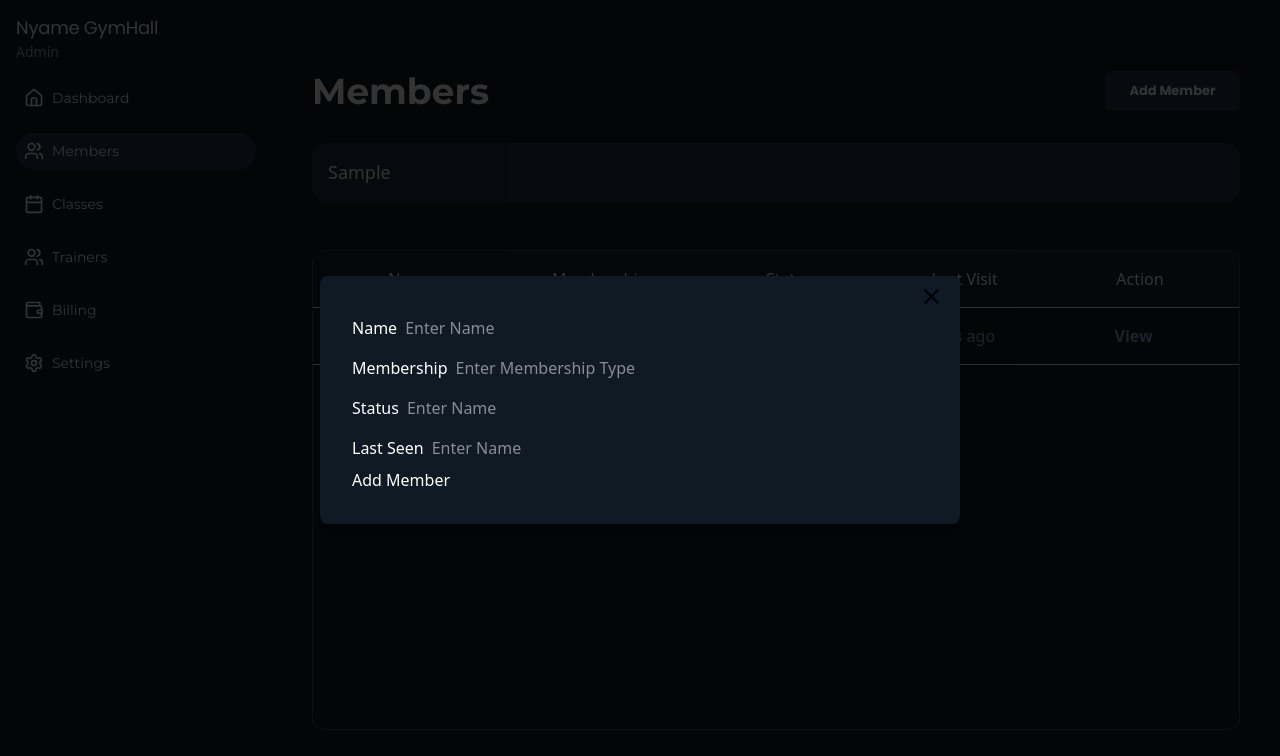
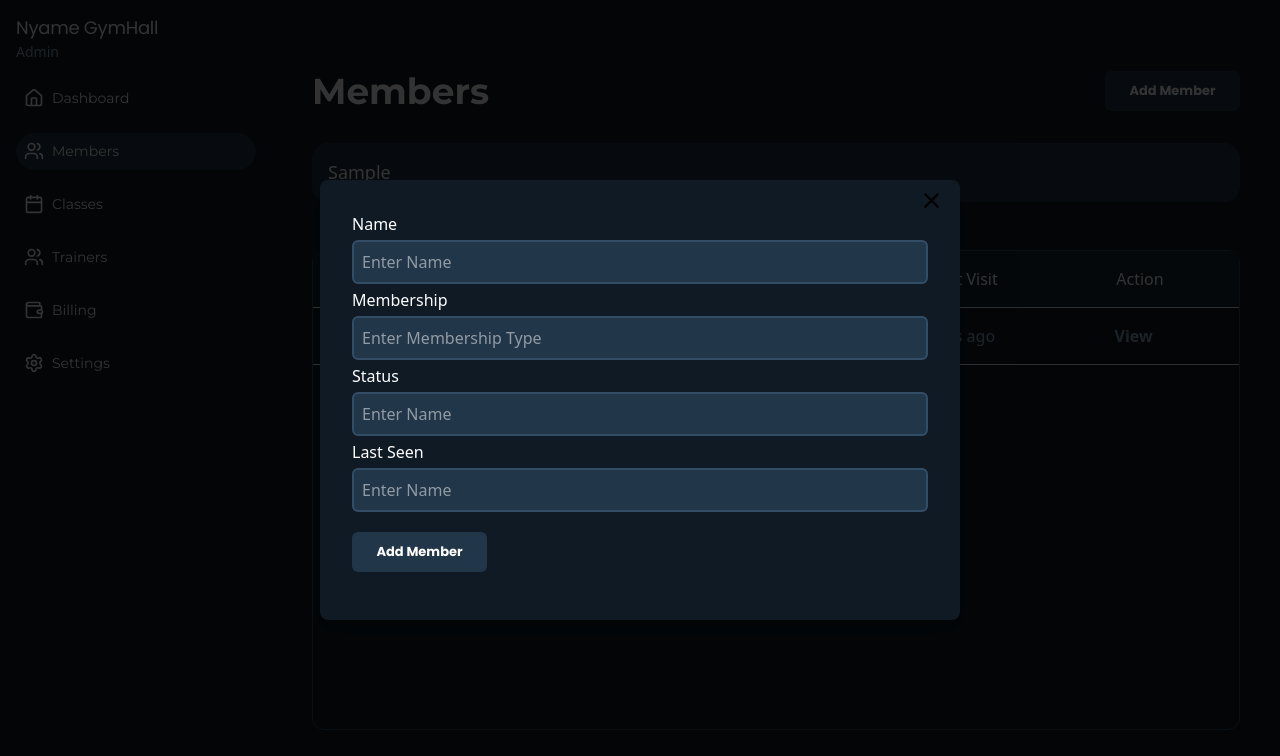
Before and after one commit to mafindijr/Gym-Management-System, a React (Vite) app: page /member in a window 1280 px wide. Both pictures are taken after typing "Sample" into the empty fields and a click on the button "Add Member". Shown: the top 756 px of the page. Built offline with nearby package versions, Linux system fonts and the light colour scheme.

Commit message:
working on the admin dashboard

```diff
--- a/src/pages/members.jsx
+++ b/src/pages/members.jsx
@@ -99,21 +99,26 @@ export default function MembersDashboard() {
                     <form onSubmit={handleSubmit}>
                         <div>
                             <div>
-                                {<label>Name</label>}
+                                <label className="w-full">
+                                    Name
+
                                 <input
-                                className="p-2" type="text"
+                                className="p-2 my-1 w-full outline-none border-[#334d66] border-2 bg-[#223649] rounded-md text-[16px]"
+                                type="text"
                                 placeholder="Enter Name"
                                 name="name"
                                 value={formData.name}
                                 onChange={handleChange}
                                 />
+                                </label>
                             </div>
                             <div>
                                 <label>
                                     Membership
 
                                 <input
-                                className="p-2" type="text"
+                                className="p-2 my-1 w-full outline-none border-[#334d66] border-2 bg-[#223649] rounded-md text-[16px]"
+                                type="text"
                                 placeholder="Enter Membership Type"
                                 name="membership"
                                 value={formData.membership}
@@ -125,7 +130,8 @@ export default function MembersDashboard() {
                                 <label>
                                     Status
                                 <input
-                                className="p-2" type="text"
+                                className="p-2 my-1 w-full outline-none border-[#334d66] border-2 bg-[#223649] rounded-md text-[16px]"
+                                type="text"
                                 placeholder="Enter Name"
                                 name="status"
                                 value={formData.status}
@@ -137,7 +143,8 @@ export default function MembersDashboard() {
                                 <label>
                                     Last Seen
                                 <input
-                                className="p-2" type="text"
+                                className="p-2 my-1 w-full outline-none border-[#334d66] border-2 bg-[#223649] rounded-md text-[16px]"
+                                type="text"
                                 placeholder="Enter Name"
                                 name="lastVisit"
                                 value={formData.lastVisit}
@@ -145,7 +152,7 @@ export default function MembersDashboard() {
                                 />
                                 </label>
                             </div>
-                            <button type="submit" className="cursor-pointer">Add Member</button>
+                            <button type="submit" className="bg-[#223649] w-[135px] h-[40px] rounded-md my-4 pl-4 pr-4 leading-5.4 text-[13px] font-bold font-poppins text-center cursor-pointer">Add Member</button>
                         </div>
                     </form>
                 </Modal>
```
